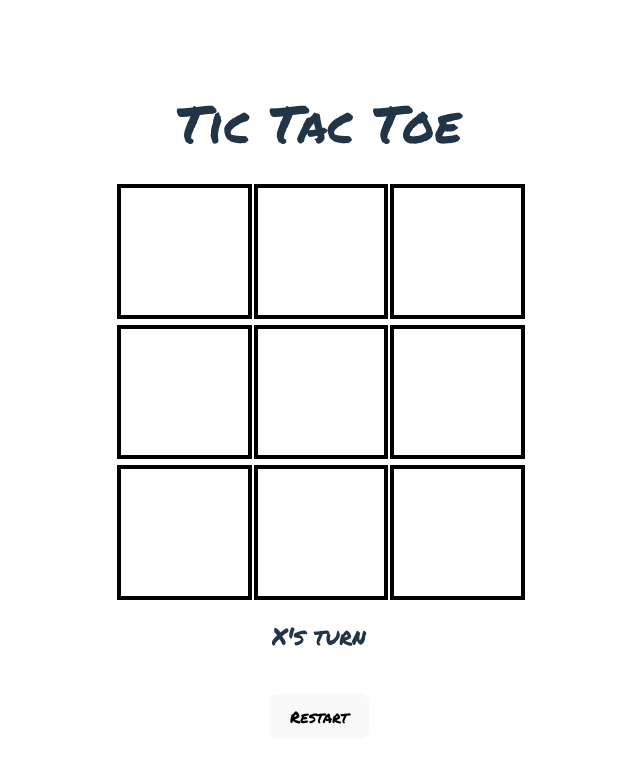
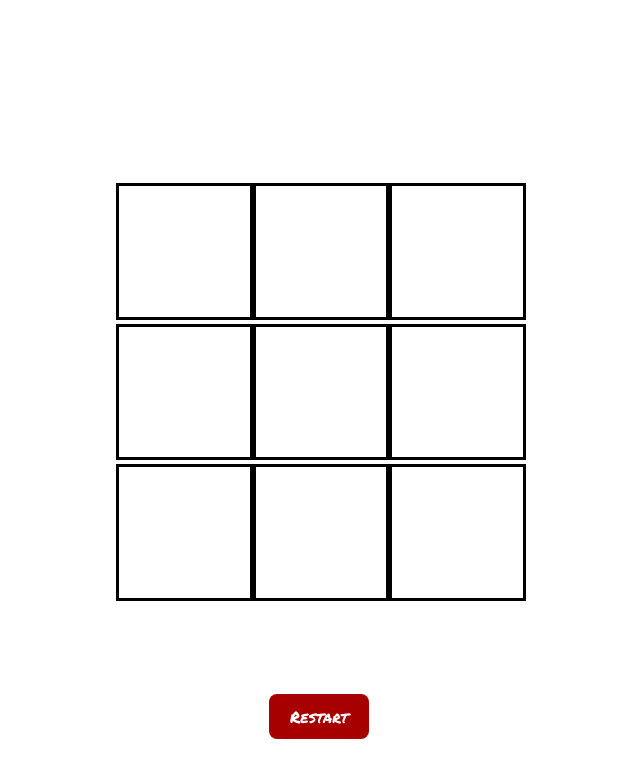
Before and after one commit to Junotas/gaming-site, a React (Vite) app: page / in a window 1280 px wide. Shown: the top 778 px of the page, without its empty margins (321-961 px from the left). Built offline with nearby package versions, Linux system fonts and the light colour scheme.

Commit message:
styleing

```diff
--- a/src/App.css
+++ b/src/App.css
@@ -9,7 +9,7 @@ body {
   justify-content: center;
   align-items: center;
   height: 100vh;
-  background-color: #f0f0f000;
+  color: rgb(255, 255, 255);
 }
 
 #gameContainer {
@@ -29,14 +29,16 @@ body {
   width: 100%;
   padding-top: 100%;
   position: relative;
-  border: 2px solid black;
-  box-shadow: 0 0 0 2px black;
+  color: rgb(0, 0, 0);
+  border: 2px solid rgb(255, 255, 255);
+  box-shadow: 0 0 0 3px black;
   font-size: 5vw;
   max-font-size: 50px;
   cursor: pointer;
   display: flex;
   align-items: center;
   justify-content: center;
+  background-color: rgb(255, 255, 255);
 }
 
 .cell > div {
@@ -55,4 +57,6 @@ body {
   padding: 10px 20px;
   font-size: 16px;
   cursor: pointer;
+  background-color: rgb(167, 0, 0);
+  color: white;
 }
```
